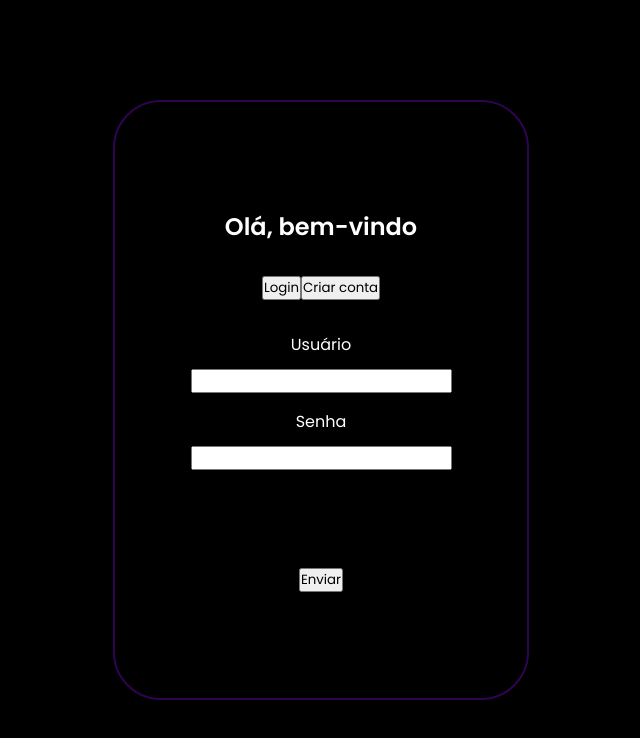
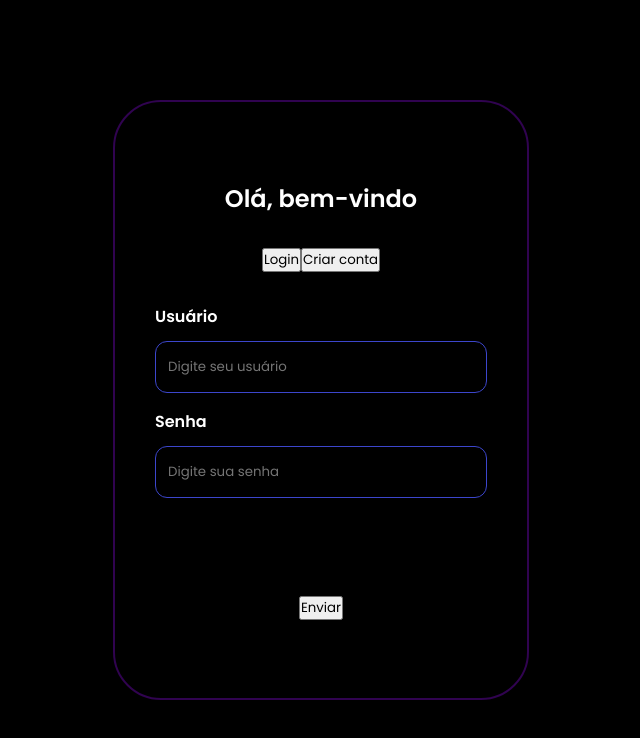
Before and after one commit to Beatriz-Heydman/trade-vision, a React (Vite) app: page / in a window 1280 px wide. Shown: the top 738 px of the page, without its empty margins (319-959 px from the left). Built offline with nearby package versions, Linux system fonts and the light colour scheme.

Commit message:
feat: create component input

```diff
--- /dev/null
+++ b/src/components/input/index.tsx
@@ -0,0 +1,19 @@
+// Components
+import { Typography } from "../typography";
+
+// Styles
+import { StyledInput } from "./styles";
+
+// Types
+import type { InputProps } from "./types";
+
+export function Input({ label, placeholder, type }: InputProps) {
+  return (
+    <StyledInput>
+      <Typography fontWeight="600" fontSize="1rem">
+        {label}
+      </Typography>
+      <input className="input" type={type} placeholder={placeholder} />
+    </StyledInput>
+  );
+}
--- /dev/null
+++ b/src/components/input/styles.ts
@@ -0,0 +1,27 @@
+// Libs
+import styled from "styled-components";
+
+export const StyledInput = styled.div`
+  width: 100%;
+  display: flex;
+  gap: 0.75rem;
+  flex-direction: column;
+
+  .input {
+    width: 100%;
+    height: 3.25rem;
+    background-color: transparent;
+    border: 1px solid #3c46cc;
+    border-radius: 0.75rem;
+    padding: 0.75rem;
+
+    &:focus {
+      outline: none;
+      border: 1px solid #878ff5;
+    }
+
+    &:placeholder {
+      color: #959595;
+    }
+  }
+`;
--- /dev/null
+++ b/src/components/input/types.ts
@@ -0,0 +1,5 @@
+export type InputProps = {
+  label: string;
+  placeholder?: string;
+  type?: "text" | "email" | "password";
+};
--- a/src/pages/login/index.tsx
+++ b/src/pages/login/index.tsx
@@ -1,5 +1,6 @@
 //Components
 import { Flex } from "../../components/flex";
+import { Input } from "../../components/input";
 import { Typography } from "../../components/typography";
 
 //Styles
@@ -20,17 +21,18 @@ export function LoginPage() {
           </Flex>
         </Flex>
 
-        <Flex direction="column" gap="98px">
-          <Flex direction="column" gap="1rem">
-            <Flex direction="column" gap="0.75rem">
-              <Typography>Usuário</Typography>
-              <input type="text" />
-            </Flex>
-
-            <Flex direction="column" gap="0.75rem">
-              <Typography>Senha</Typography>
-              <input type="password" />
-            </Flex>
+        <Flex style={{ width: "100%" }} direction="column" gap="98px">
+          <Flex style={{ width: "100%" }} direction="column" gap="1rem">
+            <Input
+              label="Usuário"
+              placeholder="Digite seu usuário"
+              type="text"
+            />
+            <Input
+              label="Senha"
+              placeholder="Digite sua senha"
+              type="password"
+            />
           </Flex>
 
           <button>Enviar</button>
```
